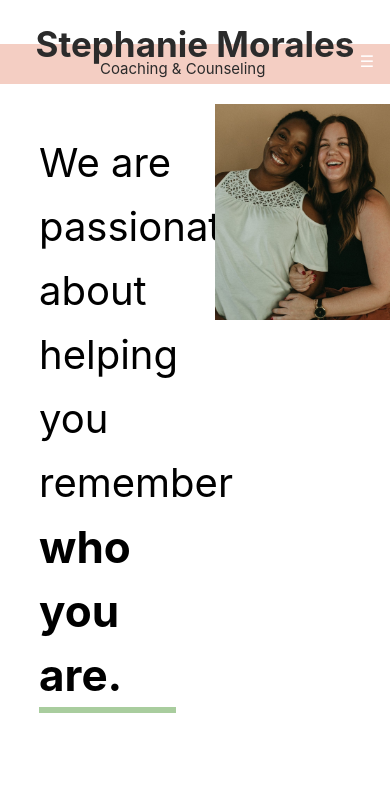
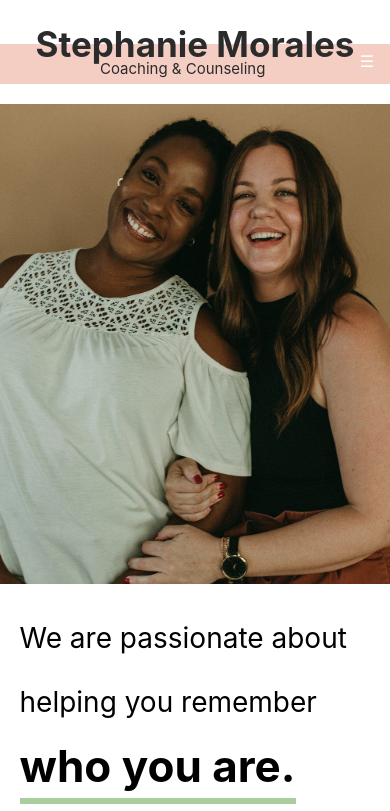
Before and after one commit to spiderthatcodes/embody, a React (Create React App) app in the folder client/: page /about in a window 390 px wide. Shown: the top 811 px of the page. Built offline with nearby package versions, Linux system fonts and the light colour scheme.

Commit message:
more changes

```diff
--- a/client/src/pages/About/About.tsx
+++ b/client/src/pages/About/About.tsx
@@ -24,12 +24,12 @@ const About: FC = () => {
 
     return (
         <Layout isMobile={isMobile} >
-            <TopImagePanel>
-                <LeftSide>
+            <TopImagePanel isMobile={isMobile}>
+                <LeftSide isMobile={isMobile}>
                     <h1>We are passionate about helping you remember <span className='greenStuff'>who you are.</span></h1>
                     <div></div>
                 </LeftSide>
-                <RightSide>
+                <RightSide isMobile={isMobile}>
                     <img src={laughing} alt="ladies laughing" />
                 </RightSide>
             </TopImagePanel>
--- a/client/src/pages/About/style.ts
+++ b/client/src/pages/About/style.ts
@@ -46,8 +46,8 @@ export const GreenStrip = styled.div`
     @media (max-width: 900px) {
         height: 20vh;
         p {
-        font-size: 24px;
-    }
+            font-size: 24px;
+        }
     }
 `;
 
@@ -59,25 +59,26 @@ export const BioCardContainer = styled.div`
     }
 `;
 
-export const TopImagePanel = styled.div`
+export const TopImagePanel = styled.div<{ isMobile?: boolean }>`
     display: flex;
+    flex-direction: ${({ isMobile }) => (isMobile ? 'column-reverse' : 'row')};
     width: 100%;
 `;
 
-export const LeftSide = styled.div`
+export const LeftSide = styled.div<{ isMobile?: boolean }>`
     display: flex;
     flex-direction: column;
     justify-content: center;
     align-items: center;
-    width: 55vw;
+    width: ${({ isMobile }) => (isMobile ? '100%' : '55vw')};
 
     h1 {
         text-align: left;
-        width: 35vw;
+        width: ${({ isMobile }) => (isMobile ? '90%' : '35vw')};
         margin-bottom: 100px;
         line-height: 64px;
         font-weight: 400;
-        font-size: 40px;
+        font-size: ${({ isMobile }) => (isMobile ? '28px' : '40px')};
     }
 
     .greenStuff {
@@ -85,6 +86,7 @@ export const LeftSide = styled.div`
         font-size: 44px;
         display: inline-block;
         border-bottom: 6px solid ${colors.mint};
+        text-align: ${({ isMobile }) => (isMobile && 'right')};
     }
 
     div {
@@ -94,8 +96,8 @@ export const LeftSide = styled.div`
     }
 `;
 
-export const RightSide = styled.div`
+export const RightSide = styled.div<{ isMobile?: boolean }>`
     img {
-        width: 45vw;
+        width: ${({ isMobile }) => (isMobile ? '100%' : '45vw')};
     }
 `;
```
